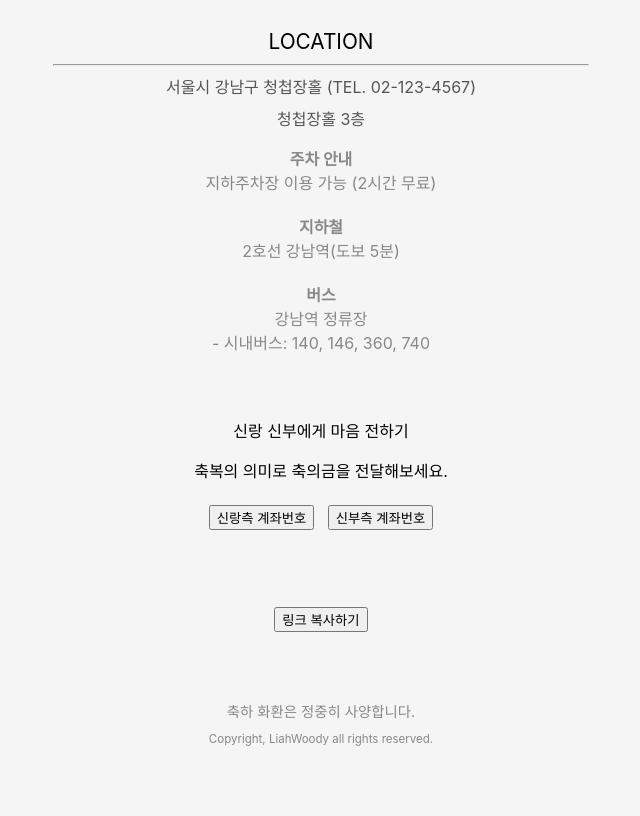
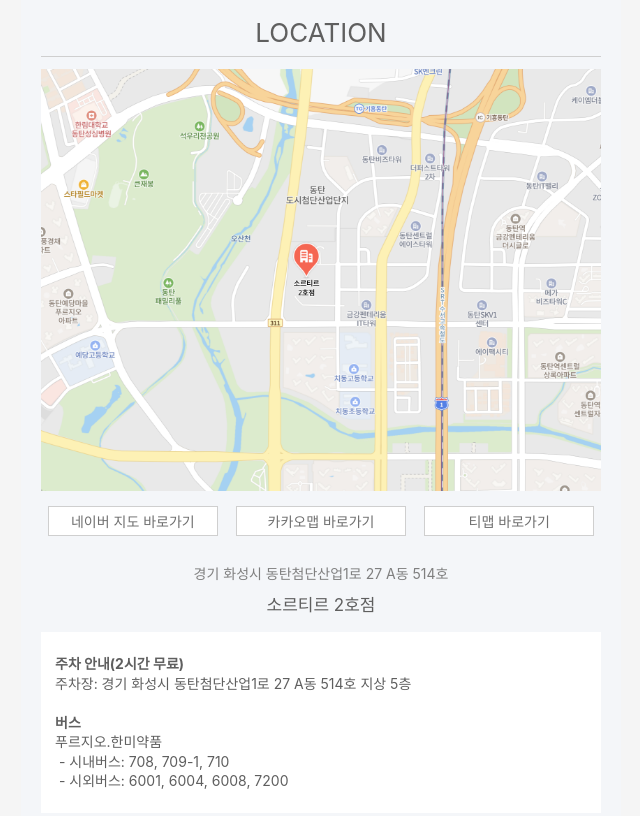
Before and after one commit to LiahWoody/yuan-rockfest, a React app: page / in a window 1280 px wide. Shown: the part 1547-2363 px from the top of the page, without its empty margins (319-959 px from the left). Before the commit the page ends 2322 px from the top, so only its background shows below. Built offline with nearby package versions, Linux system fonts and the light colour scheme.

Commit message:
Update location

```diff
--- a/package.json
+++ b/package.json
@@ -7,7 +7,8 @@
     "gh-pages": "^6.3.0",
     "react": "^18.2.0",
     "react-dom": "^18.2.0",
-    "react-scripts": "^5.0.1"
+    "react-scripts": "^5.0.1",
+    "react-string-format": "^1.2.0"
   },
   "scripts": {
     "start": "react-scripts start",
--- a/src/contact/Contact.css
+++ /dev/null
@@ -1,5 +0,0 @@
-/* Contact 컴포넌트 스타일 */
-.contact_container { padding: 2em; text-align: center; }
-.contact_text1, .contact_text2 { margin-bottom: 1em; }
-button { margin: 0.5em; }
-.modal { background: #f9f9f9; border: 1px solid #ccc; padding: 1em; margin-top: 1em; }
--- a/src/contact/Contact.js
+++ /dev/null
@@ -1,30 +0,0 @@
-import React, { useState } from "react";
-import "./Contact.css";
-
-function Contact() {
-  const [showGroom, setShowGroom] = useState(false);
-  const [showBride, setShowBride] = useState(false);
-
-  return (
-    <div className="contact_container">
-      <div className="contact_text1">신랑 신부에게 마음 전하기</div>
-      <div className="contact_text2">축복의 의미로 축의금을 전달해보세요.</div>
-      <button onClick={() => setShowGroom(true)}>신랑측 계좌번호</button>
-      <button onClick={() => setShowBride(true)}>신부측 계좌번호</button>
-      {showGroom && (
-        <div className="modal">
-          <div>신랑측 계좌번호: 국민 123456789 홍길동</div>
-          <button onClick={() => setShowGroom(false)}>닫기</button>
-        </div>
-      )}
-      {showBride && (
-        <div className="modal">
-          <div>신부측 계좌번호: 신한 987654321 김유진</div>
-          <button onClick={() => setShowBride(false)}>닫기</button>
-        </div>
-      )}
-    </div>
-  );
-}
-
-export default Contact;
--- a/src/footer/Footer.css
+++ b/src/footer/Footer.css
@@ -1,3 +1,7 @@
 /* Footer 컴포넌트 스타일 */
-.Footer { padding: 2em; text-align: center; font-size: 0.9em; color: #888; }
-.footer_copyright { margin-top: 1em; font-size: 0.8em; }
+.footer_copyright {
+  margin-top: 1em;
+  font-size: 0.7em;
+  text-align: center;
+  margin-bottom: 20px;
+}
--- a/src/footer/Footer.js
+++ b/src/footer/Footer.js
@@ -3,8 +3,7 @@
 
 function Footer() {
   return (
-    <div className="Footer">
-      <div>축하 화환은 정중히 사양합니다.</div>
+    <div>
       <div className="footer_copyright">Copyright, LiahWoody all rights reserved.</div>
     </div>
   );
--- a/src/index.js
+++ b/src/index.js
@@ -6,7 +6,6 @@
 import Gallery from './gallery/Gallery';
 import Calendar from './calendar/Calendar';
 import Location from './location/Location';
-import Contact from './contact/Contact';
 import Share from './share/Share';
 import Footer from './footer/Footer';
 
@@ -18,7 +17,6 @@
     <Gallery />
     <Calendar />
     <Location />
-    <Contact />
     <Share />
     <Footer />
   </React.StrictMode>
--- a/src/location/Location.css
+++ b/src/location/Location.css
@@ -1,5 +1,70 @@
 /* Location 컴포넌트 스타일 */
-.location_container { padding: 2em; text-align: center; }
-.title { font-size: 1.3em; margin-bottom: 0.5em; }
-.location_text1, .location_text2 { margin-bottom: 0.5em; color: #555; }
-.location_detail_container { margin-top: 1em; font-size: 1em; color: #888; }
+.location_container {
+  background-color: #f4f6f9;
+  display: flex;
+  flex-direction: column;
+  justify-content: center;
+  padding-top: 20px;
+  padding-left: 20px;
+  padding-right: 20px;
+  padding-bottom: 60px;
+}
+.title {
+  font-size: 26px;
+  text-align: center;
+  color: #5f5f5f;
+  font-family: var(--font-butler_medium);
+}
+.divider {
+  border: solid 0 #5f5f5f;
+  background-color: #cfcfcf;
+  height: 1px;
+  width: 100%;
+}
+.image_location {
+  margin-top: 4px;
+  width: 100%;
+}
+.location_text1 {
+  text-align: center;
+  margin-top: 20px;
+  font-size: 14px;
+  color: #7f7f7f;
+  font-family: var(--font-maruburi);
+}
+
+.location_text2 {
+  text-align: center;
+  font-size: 17px;
+  margin-top: 8px;
+  color: #5f5f5f;
+  font-family: var(--font-maruburi);
+}
+.location_detail_container {
+  background-color: white;
+  color: #5f5f5f;
+  display: flex;
+  flex-direction: row;
+  margin-top: 16px;
+  padding: 1.6em 1em;
+  font-size: 14px;
+  line-height: 1.4em;
+  font-family: var(--font-maruburi);
+}
+.shortcut_container {
+  display: flex;
+  flex-direction: row;
+  margin-top: 8px;
+}
+.shortcut_button {
+  background-color: white;
+  color: #6f6f6f;
+  border: solid 1px #cfcfcf;
+  padding: 4px 4px;
+  text-align: center;
+  text-decoration: none;
+  display: inline-block;
+  font-size: 14px;
+  width: 100%;
+  font-family: var(--font-maruburi);
+}
--- a/src/location/Location.js
+++ b/src/location/Location.js
@@ -1,22 +1,69 @@
-import React from "react";
 import "./Location.css";
+import { format } from "react-string-format";
+import imageLocation from "../images/location_image.png";
 
 function Location() {
+  const lat = "37.211912";
+  const lng = "127.090242";
+  const kakao = "kakaomap://route?ep={0},{1}&name={2}&by=CAR";
+  const naver = "nmap://route/car?dlat={0}&dlng={1}&dname={2}";
+  const tmap = "tmap://?rGoY={0}&rGoX={1}&rGoName={2}";
+  const href = (scheme) => {
+    window.location.href = format(scheme, lat, lng, "소르티르");
+  };
+
   return (
     <div className="location_container">
       <div className="title">LOCATION</div>
       <hr className="divider" />
-      <div className="location_text1">서울시 강남구 청첩장홀 (TEL. 02-123-4567)</div>
-      <div className="location_text2">청첩장홀 3층</div>
+      <img className="image_location" src={imageLocation} />
+      <div className="shortcut_container">
+        <button
+          className="shortcut_button"
+          onClick={() => {
+            href(naver);
+          }}
+        >
+          네이버 지도 바로가기
+        </button>
+        &nbsp;
+        <button
+          className="shortcut_button"
+          onClick={() => {
+            href(kakao);
+          }}
+        >
+          카카오맵 바로가기
+        </button>
+        &nbsp;
+        <button
+          className="shortcut_button"
+          onClick={() => {
+            href(tmap);
+          }}
+        >
+          티맵 바로가기
+        </button>
+      </div>
+      <div className="location_text1">
+        경기 화성시 동탄첨단산업1로 27 A동 514호
+      </div>
+      <div className="location_text2">소르티르 2호점</div>
       <div className="location_detail_container">
         <div>
-          <b>주차 안내</b><br />
-          지하주차장 이용 가능 (2시간 무료)<br /><br />
-          <b>지하철</b><br />
-          2호선 강남역(도보 5분)<br /><br />
-          <b>버스</b><br />
-          강남역 정류장<br />
-          - 시내버스: 140, 146, 360, 740<br />
+          <b>주차 안내(2시간 무료)</b>
+          <br />
+          주차장: 경기 화성시 동탄첨단산업1로 27 A동 514호 지상 5층
+          <br />
+          <br />
+          <b>버스</b>
+          <br />
+          푸르지오.한미약품
+          <br />
+          &nbsp;- 시내버스: 708, 709-1, 710
+          <br />
+          &nbsp;- 시외버스: 6001, 6004, 6008, 7200
+          <br />
         </div>
       </div>
     </div>
```
Also changed, not shown: build/asset-manifest.json, build/index.html, src/images/location_image.png (added), 5 other files.
